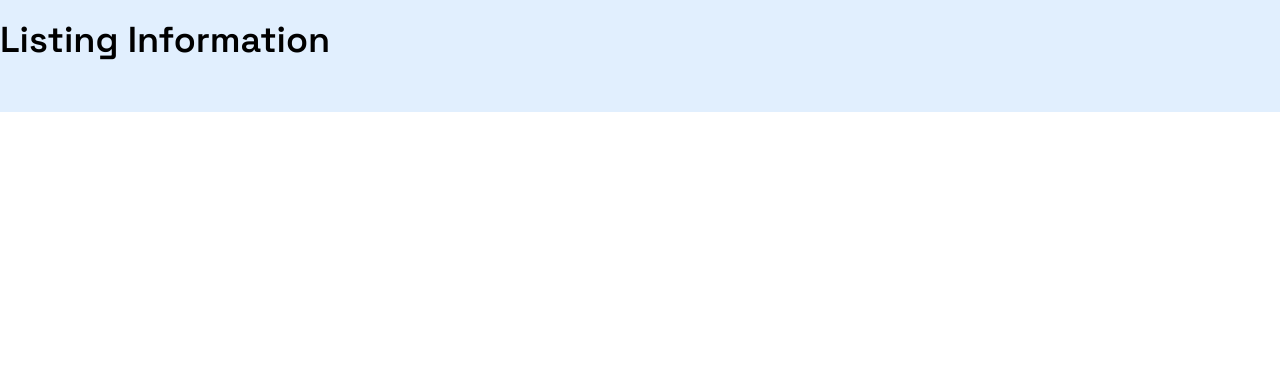
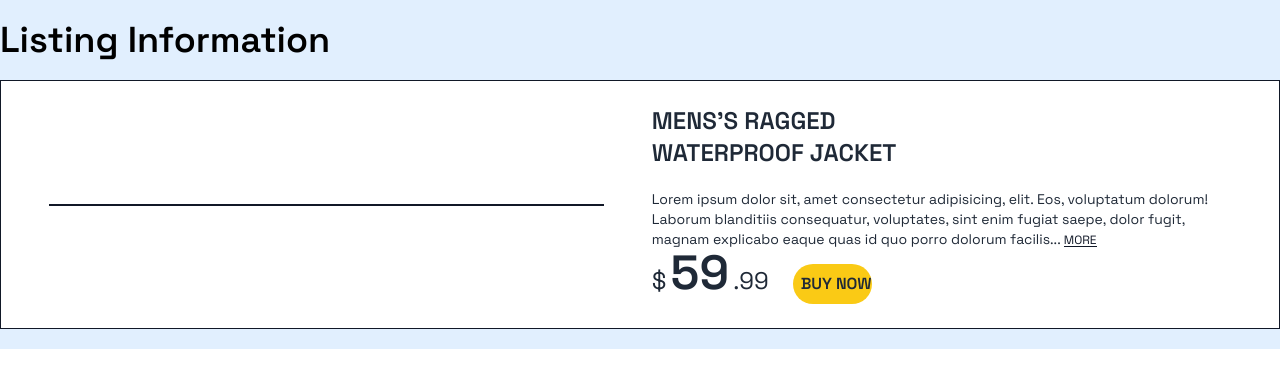
Before and after one commit to caelruz4/cs50w-project-2-commerce, a Django app: template auctions/templates/auctions/listing.html in a window 1280 px wide. Shown: the part 74-462 px from the top of the page. Run offline with Django 3.2, Linux system fonts and the light colour scheme; the template is opened without the code that fills it, so the values that code supplies are empty; some libraries are stand-ins or nearby versions.

Commit message:
:construction: pagina del detalle

```diff
--- a/auctions/templates/auctions/layout.html
+++ b/auctions/templates/auctions/layout.html
@@ -6,6 +6,9 @@
 <head>
     <meta charset="utf-8" />
     <title>{% block title %}Auctions{% endblock %}</title>
+
+    <link rel="stylesheet" href="https://cdnjs.cloudflare.com/ajax/libs/magnific-popup.js/1.1.0/magnific-popup.min.css">
+
     <link href="https://cdnjs.cloudflare.com/ajax/libs/flowbite/2.2.1/flowbite.min.css" rel="stylesheet" />
     <!-- style -->
     <link rel="stylesheet" type="text/css" href="{% static 'styles.css' %}">
@@ -57,7 +60,8 @@
                         id="user-dropdown">
                         <div class="px-4 py-3">
                             <span class="block text-sm text-gray-900 dark:text-white">{{ user.username }}</span>
-                            <span class="block text-sm  text-gray-500 truncate dark:text-gray-400">{{ user.username }}@gmail.com</span>
+                            <span class="block text-sm  text-gray-500 truncate dark:text-gray-400">{{ user.username
+                                }}@gmail.com</span>
                         </div>
                     </div>
 
@@ -129,7 +133,15 @@
         {% endblock %}
     </main>
     <script src="https://cdnjs.cloudflare.com/ajax/libs/flowbite/2.2.1/flowbite.min.js"></script>
+    <script src="https://code.jquery.com/jquery-3.6.4.min.js"></script>
 
+    <script src="https://cdnjs.cloudflare.com/ajax/libs/magnific-popup.js/1.1.0/jquery.magnific-popup.min.js"></script>
+
+        <script>
+            $(document).ready(function () {
+                $('.image-popup').magnificPopup({type:'image'});
+            });
+        </script>
 </body>
 
 </html>
--- a/auctions/templates/auctions/listing.html
+++ b/auctions/templates/auctions/listing.html
@@ -1,50 +1,56 @@
 {% extends "auctions/layout.html" %}
 <!-- title -->
 {% block title %}
-    {{ listing.title }}
+{{ listing.title }}
 {% endblock %}
 
 {% block body %}
 
 <h2 class="text-4xl font-bold dark:text-white">Listing Information</h2>
 
-<section class="flex items-center justify-center">
-    <div class="active-listings py-4 grid grid-cols-1 sm:grid-cols-2 md:grid-cols-3 gap-4 items-center">
-        {% for listing in listings %}
-        <div class="max-w-sm bg-white border p-4 border-gray-900 rounded-none dark:bg-gray-800 dark:border-gray-700">
-            <a href="#">
-                <!-- Asegúrate de que todas las imágenes tengan el mismo tamaño -->
-                <img class=" w-full border border-gray-900 h-48 object-cover" src="{% if listing.image %}{{ listing.image.url }}{% endif %}" alt="" />
-            </a>
-            <div class="p-4 h-full"> <!-- Reduje el padding para reducir el tamaño de la tarjeta -->
-                <a href="#">
-                    <h5 class="mb-2 text-2xl font-bold tracking-tight text-gray-900 dark:text-white">{{ listing.title }}</h5>
-                </a>
-                <div class="info mb-3">
-                    <p class="text-sm text-gray-700 dark:text-gray-400">Created: {{ listing.created_at }}</p>
-                   <a href="">
-                    <!-- todo: direct to that category -->
-                    <span class="bg-pink-100 text-pink-800 text-xs font-medium me-2 px-2.5 py-0.5 rounded-none dark:bg-gray-700 dark:text-pink-400 border border-pink-400">{{ listing.category }}</span>
 
-                   </a>
+<section>
+    <div class="min-w-screen min-h-screen flex items-center pt-5 lg:p-10 overflow-hidden relative">
+        <div
+            class="w-full max-w-6xl rounded-none bg-white border border-gray-900 p-6 lg:p-20 mx-auto text-gray-800 relative md:text-left">
+            <div class="md:flex items-center -mx-10">
+                <div class="w-full md:w-1/2 px-10 mb-10 md:mb-0">
+                    <div class="relative">
+
+                        <div class="p-6">
+                            <a href="{% if listing.image %}{{ listing.image.url }}{% endif %}" class="image-popup">
+                                <img src="{% if listing.image %}{{ listing.image.url }}{% endif %}"
+                                class="w-full relative border border-gray-900 z-10" alt="">
+                            </a>
+
+                        </div>
+                        <div class="border-4 border-yellow-200 absolute top-10 bottom-10 left-10 right-10 z-0"></div>
+                    </div>
                 </div>
-
-                <div class="flex items-center justify-between">
-                    <span class="text-xl font-bold text-gray-900 bg-yellow-200 px-3 border border-gray-900 dark:text-white">${{ listing.initial_price }}</span>
-                    <!-- url to listing info -->
-                    <a href="{% url 'listing' listing.id %}" class="inline-flex items-center px-2 py-2 text-sm font-medium text-center text-white bg-black rounded-none login-button border focus:ring-4 focus:outline-none focus:ring-blue-300 dark:bg-blue-600 dark:hover:bg-blue-700 dark:focus:ring-blue-800">
-                        Read more
-                        <svg class="rtl:rotate-180 w-3 h-3 ms-1" aria-hidden="true" xmlns="http://www.w3.org/2000/svg" fill="none" viewBox="0 0 14 10">
-                            <path stroke="currentColor" stroke-linecap="round" stroke-linejoin="round" stroke-width="2" d="M1 5h12m0 0L9 1m4 4L9 9"/>
-                        </svg>
-                    </a>
+                <div class="w-full px-6 md:w-1/2 px-10">
+                    <div class="m-10">
+                        <h1 class="font-bold uppercase text-2xl mb-5">Mens's Ragged <br>Waterproof Jacket</h1>
+                        <p class="text-sm">Lorem ipsum dolor sit, amet consectetur adipisicing, elit. Eos, voluptatum
+                            dolorum! Laborum blanditiis consequatur, voluptates, sint enim fugiat saepe, dolor fugit,
+                            magnam explicabo eaque quas id quo porro dolorum facilis... <a href="#"
+                                class="opacity-50 text-gray-900 hover:opacity-100 inline-block text-xs leading-none border-b border-gray-900">MORE
+                                <i class="mdi mdi-arrow-right"></i></a></p>
+                    </div>
+                    <div>
+                        <div class="inline-block align-bottom mr-5">
+                            <span class="text-2xl leading-none align-baseline">$</span>
+                            <span class="font-bold text-5xl leading-none align-baseline">59</span>
+                            <span class="text-2xl leading-none align-baseline">.99</span>
+                        </div>
+                        <div class="inline-block align-bottom">
+                            <button
+                                class="bg-yellow-300 opacity-75 hover:opacity-100 text-yellow-900 hover:text-gray-900 rounded-full px-10 py-2 font-semibold"><i
+                                    class="mdi mdi-cart -ml-2 mr-2"></i> BUY NOW</button>
+                        </div>
+                    </div>
                 </div>
-
             </div>
         </div>
-        {% endfor %}
     </div>
 </section>
-
-
 {% endblock %}
```
